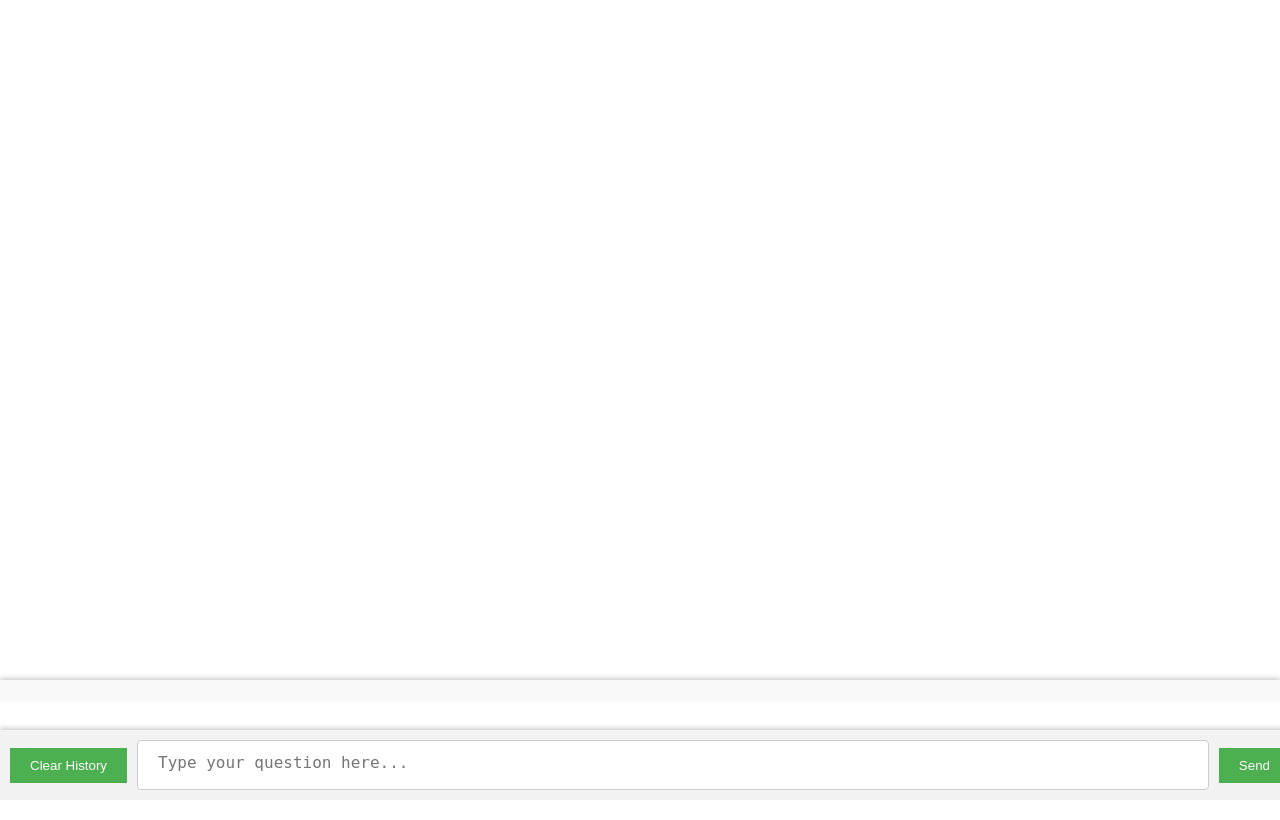
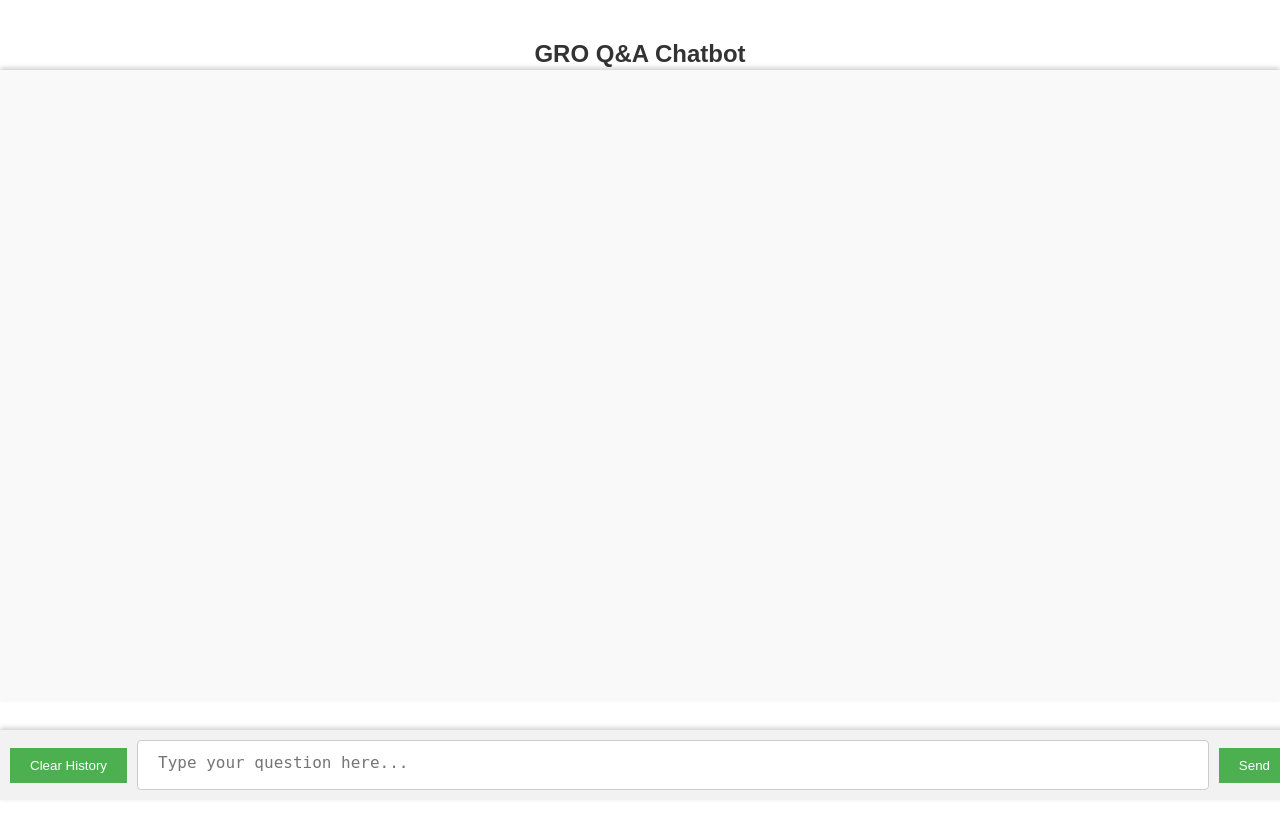
Before and after one commit to sammy-perry-kainos/gro-frontend, a Flask app: page / in a window 1280 px wide. Run offline with Flask 3, Linux system fonts and the light colour scheme.

Commit message:
added title

```diff
--- a/static/style.css
+++ b/static/style.css
@@ -31,7 +31,6 @@ body, html {
     cursor: pointer;
 }
 
-/* Additional styles */
 button {
     border: none;
     background-color: #4CAF50;
@@ -52,11 +51,12 @@ textarea {
 
 .chat-box {
     position: fixed;
-    bottom: 100px; /* Height of the chat-interface */
+    bottom: 100px;
     left: 0;
     right: 0;
+    top: 70px;
     overflow-y: auto;
-    max-height: calc(100% - 120px); /* Adjust based on your interface */
+    max-height: calc(100% - 120px);
     padding: 10px;
     background-color: #f9f9f9;
     box-shadow: 0px -2px 5px rgba(0, 0, 0, 0.2);
@@ -80,3 +80,12 @@ textarea {
     align-self: flex-start;
     margin-right: auto;
 }
+
+.page-title {
+    text-align: center;
+    font-size: 24px;
+    font-weight: bold;
+    color: #333;
+    margin: 20px 0;
+    padding-top: 20px;
+}
--- a/templates/index.html
+++ b/templates/index.html
@@ -32,6 +32,7 @@
     </script>
 </head>
 <body>
+    <div class="page-title">GRO Q&A Chatbot</div>
     <div id="chat-box" class="chat-box"></div>
     <div class="chat-interface">
         <div class="chat-form">
```
